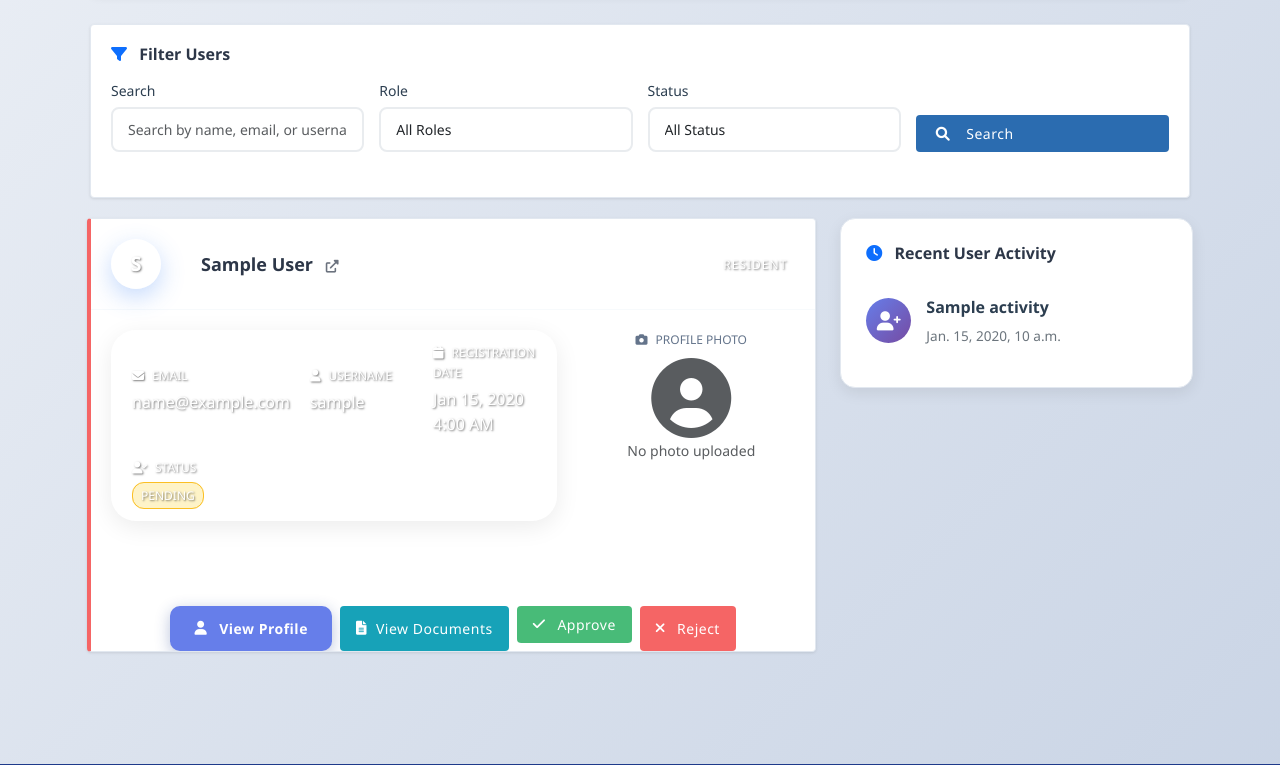
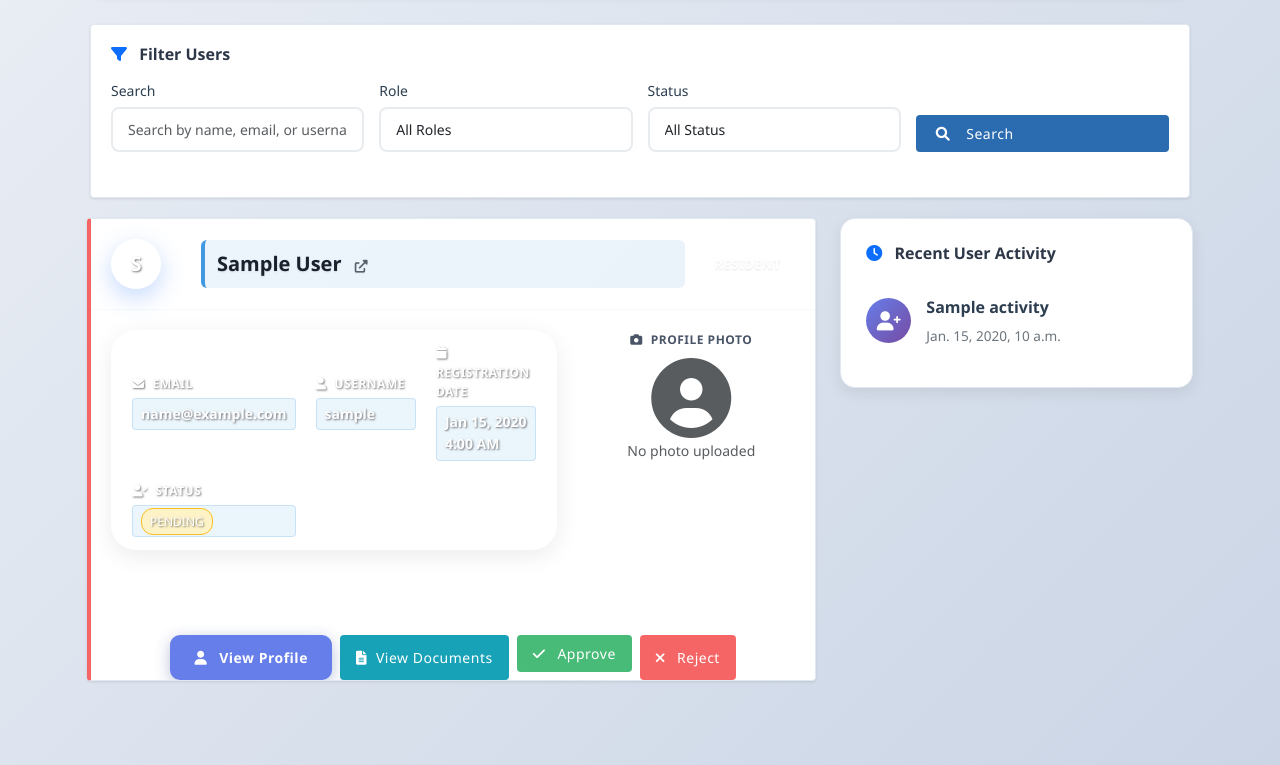
Before and after one commit to qwertyuiop547/mywebapp, a Django app: template templates/accounts/user_approval.html in a window 1280 px wide. Shown: the part 883-1648 px from the top of the page. Run offline with Django 5.2, Linux system fonts and the light colour scheme; tables that the repository leaves empty hold one stand-in row (values such as "Sample post"); the template is opened without the code that fills it: values that come from a table or form of the project are taken from there, most other values are stand-ins (such as "Sample title", 1, 10 or a date in 2020).

Commit message:
Improve user approval card visibility and text contrast

```diff
--- a/templates/accounts/user_approval.html
+++ b/templates/accounts/user_approval.html
@@ -430,10 +430,15 @@
     }
 
     .user-name {
-        font-size: 18px;
-        font-weight: 600;
-        color: #2d3748;
+        font-size: 20px;
+        font-weight: 700;
+        color: #1a202c;
         flex-grow: 1;
+        text-shadow: 0 1px 2px rgba(0,0,0,0.1);
+        background: linear-gradient(135deg, rgba(66, 153, 225, 0.1) 0%, rgba(49, 130, 206, 0.1) 100%);
+        padding: 8px 12px;
+        border-radius: 6px;
+        border-left: 4px solid #4299e1;
     }
 
     .user-name a:hover {
@@ -448,16 +453,21 @@
     }
 
     .role-badge {
-        padding: 4px 8px;
-        border-radius: 12px;
-        font-size: 12px;
-        font-weight: 500;
+        padding: 6px 12px;
+        border-radius: 15px;
+        font-size: 13px;
+        font-weight: 700;
         text-transform: uppercase;
+        letter-spacing: 0.5px;
+        border: 2px solid transparent;
+        text-shadow: 0 1px 2px rgba(0,0,0,0.1);
     }
 
     .role-badge.role-resident {
-        background: #e6fffa;
-        color: #38b2ac;
+        background: linear-gradient(135deg, #38b2ac, #319795);
+        color: white;
+        border-color: #2c7a7b;
+        box-shadow: 0 2px 4px rgba(56, 178, 172, 0.3);
     }
 
     .user-body {
@@ -479,14 +489,20 @@
 
     .info-label {
         font-size: 12px;
-        color: #64748b;
+        color: #4a5568;
         text-transform: uppercase;
-        font-weight: 500;
+        font-weight: 600;
+        letter-spacing: 0.5px;
     }
 
     .info-value {
-        color: #2d3748;
-        font-weight: 500;
+        color: #1a202c;
+        font-weight: 600;
+        font-size: 14px;
+        background: rgba(66, 153, 225, 0.1);
+        padding: 4px 8px;
+        border-radius: 4px;
+        border: 1px solid rgba(66, 153, 225, 0.2);
     }
 
     .user-actions {
```
